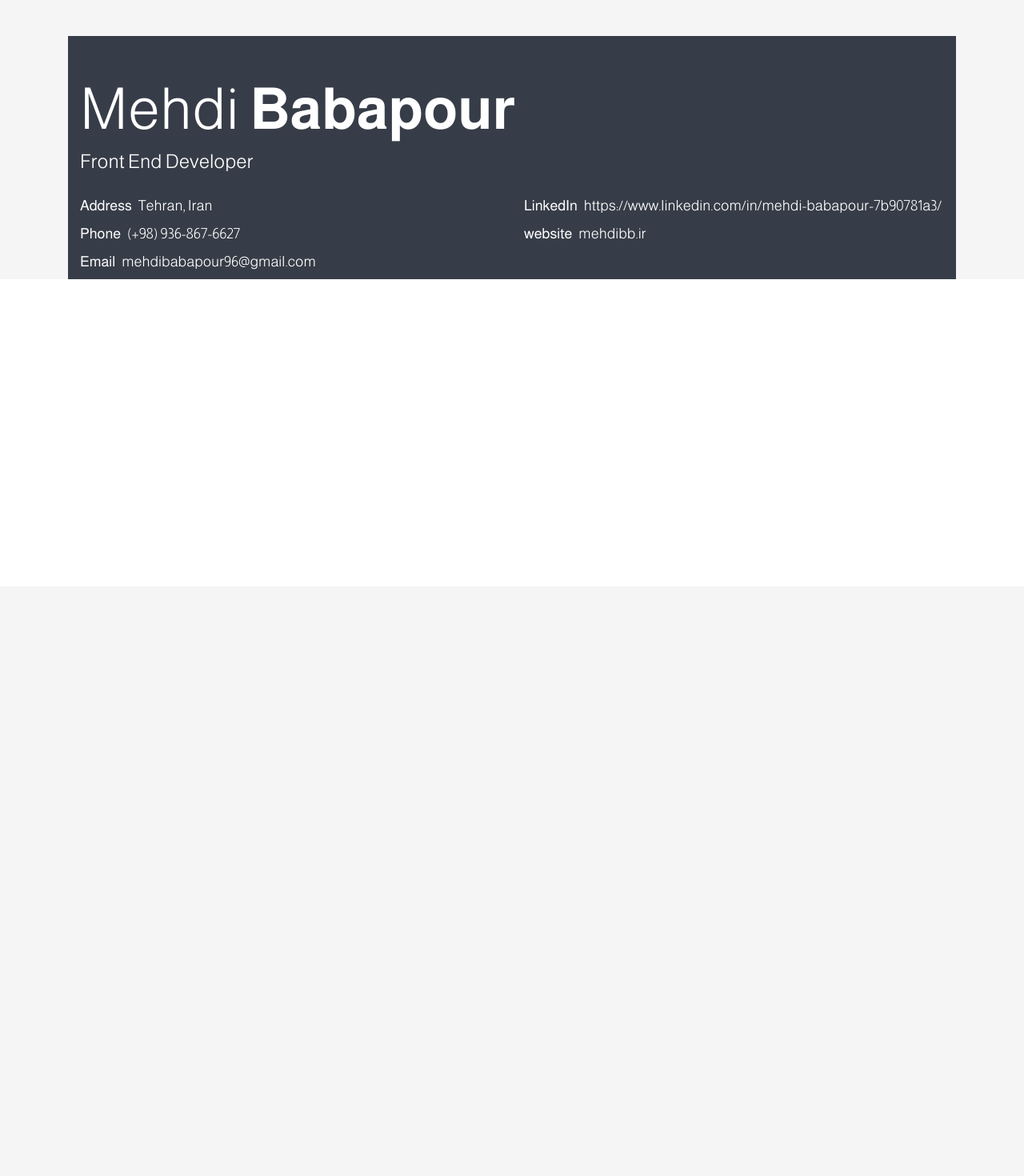
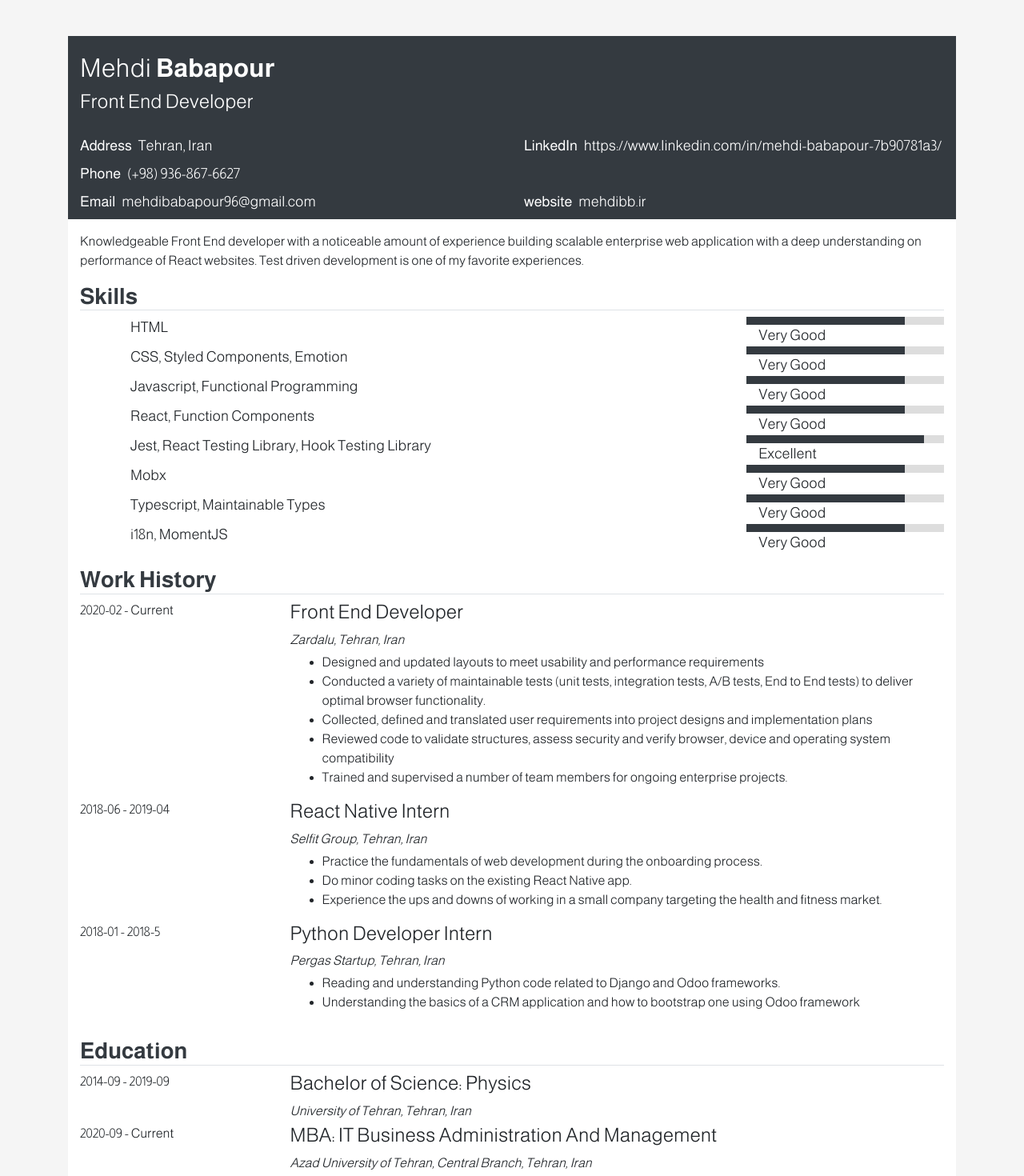
Before and after one commit to mehdibb/personal-blog-react, a React (Create React App) app: page /resume in a window 1280 px wide. Shown: the part 67-1537 px from the top of the page at 80% size. Before the commit the page ends 800 px from the top, so only its background shows below. Built offline with nearby package versions, Linux system fonts and the light colour scheme; no server answers; what contentful-management would draw is missing.

Commit message:
add work and education history to resume

```diff
--- a/src/pages/application/index.scss
+++ b/src/pages/application/index.scss
@@ -1,7 +1,8 @@
 @import url('https://fonts.googleapis.com/css2?family=Lato:ital,wght@0,100;0,300;0,400;1,100;1,300;1,400&family=Playfair+Display&display=swap');
 
 html,
-body {
+body,
+#root {
   height: 100%;
 }
 
@@ -33,12 +34,12 @@ p {
   background-color: #f5f5f5;
 }
 
-ul {
+ul li button, ul li a {
   list-style: none;
   padding: unset;
 }
 
-li {
+li button, li a {
   position: relative;
   width: max-content;
 
--- a/src/pages/resume/index.tsx
+++ b/src/pages/resume/index.tsx
@@ -1,7 +1,175 @@
-import React from 'react';
-import { Col, Container, Row} from 'react-bootstrap';
-import {TopSection, Name, StyledResume, Title, Info} from './styles';
+import React, { useMemo } from 'react';
+import { Col, Row} from 'react-bootstrap';
+import {TopSection, Name, StyledResume, Title, Info, Content, StyledSkill, Percentage, Description, StyledExperience} from './styles';
 
+
+interface Skill {
+  proficiency: number;
+  title: string;
+}
+
+interface Experience {
+  startDate: string;
+  endDate?: string;
+  title: string;
+  location: string[];
+}
+
+interface WorkHistory extends Experience {
+  descriptionItems: string[];
+}
+
+function isWorkHistory(object: object): object is WorkHistory {
+  return 'startDate' in object &&
+    'title' in object &&
+    'location' in object &&
+    'descriptionItems' in object;
+}
+
+const EDUCATION_HISTORY: Experience[] = [
+  {
+    location: ['University of Tehran', 'Tehran', 'Iran'],
+    startDate: '2014-09',
+    endDate: '2019-09',
+    title: 'Bachelor of Science: Physics',
+  },
+  {
+    location: ['Azad University of Tehran', 'Central Branch', 'Tehran', 'Iran'],
+    startDate: '2020-09',
+    title: 'MBA: IT Business Administration And Management',
+  }
+]
+
+const WORK_HISTORY: WorkHistory[] = [
+  {
+    descriptionItems: [
+      'Designed and updated layouts to meet usability and performance requirements',
+      'Conducted a variety of maintainable tests (unit tests, integration tests, A/B tests, End to End tests) to deliver optimal browser functionality.',
+      'Collected, defined and translated user requirements into project designs and implementation plans',
+      'Reviewed code to validate structures, assess security and verify browser, device and operating system compatibility',
+      'Trained and supervised a number of team members for ongoing enterprise projects.'
+    ],
+    location: ['Zardalu', 'Tehran', 'Iran'],
+    startDate: '2020-02',
+    title: 'Front End Developer',
+  },
+  {
+    descriptionItems: [
+      'Practice the fundamentals of web development during the onboarding process.',
+      'Do minor coding tasks on the existing React Native app.',
+      'Experience the ups and downs of working in a small company targeting the health and fitness market.',
+    ],
+    location: ['Selfit Group', 'Tehran', 'Iran'],
+    startDate: '2018-06',
+    endDate: '2019-04',
+    title: 'React Native Intern',
+  },
+  {
+    descriptionItems: [
+      'Reading and understanding Python code related to Django and Odoo frameworks.',
+      'Understanding the basics of a CRM application and how to bootstrap one using Odoo framework',
+    ],
+    location: ['Pergas Startup', 'Tehran', 'Iran'],
+    startDate: '2018-01',
+    endDate: '2018-5',
+    title: 'Python Developer Intern',
+  }
+]
+
+const SKILLS: Skill[] = [
+  {
+    proficiency: 80,
+    title: "HTML",
+  },
+  {
+    proficiency: 80,
+    title: "CSS, Styled Components, Emotion",
+  },
+  {
+    proficiency: 80,
+    title: "Javascript, Functional Programming",
+  },
+  {
+    proficiency: 80,
+    title: "React, Function Components",
+  },
+  {
+    proficiency: 90,
+    title: "Jest, React Testing Library, Hook Testing Library",
+  },
+  {
+    proficiency: 80,
+    title: "Mobx",
+  },
+  {
+    proficiency: 80,
+    title: "Typescript, Maintainable Types",
+  },
+  {
+    proficiency: 80,
+    title: "i18n, MomentJS",
+  },
+]
+
+interface SkillProps {
+  title: string;
+  proficiency: number;
+}
+
+function SkillComponent({title, proficiency} : SkillProps): React.ReactElement {
+  const proficiencyDescription = useMemo((): string => {
+    if (proficiency < 0 || proficiency > 100) {
+      throw new Error("proficiency should be a number between 0 and 100");
+    }
+    if (proficiency < 21) {
+      return "Basic";
+    }
+    else if (proficiency < 41) {
+      return "Average";
+    }
+    else if (proficiency < 61) {
+      return "Good";
+    }
+    else if (proficiency < 81) {
+      return "Very Good";
+    }
+    else {
+      return "Excellent";
+    }
+  }, [proficiency])
+
+  return (
+    <StyledSkill className="d-flex ml-5">
+      <Col >{title}</Col>
+      <Col className="col-3">
+        <Row className="mr-0"><Percentage value={proficiency} /></Row>
+        <Row><Description>{proficiencyDescription}</Description></Row>
+      </Col>
+    </StyledSkill>
+  )
+}
+
+function ExperienceComponent({item}: {item: Experience | WorkHistory}): React.ReactElement {
+
+  return (
+    <StyledExperience>
+      <Col className="col-3" >{item.startDate} - {item.endDate || 'Current'}</Col>
+      <Col >
+        <Row><h4>{item.title}</h4></Row>
+        <Row className="font-italic mb-1">{item.location.map((locationItem, index) => `${locationItem}${index !== item.location.length - 1 ? ', ' : ''}`)}</Row>
+        {isWorkHistory(item)
+          ? <Row>
+          <ul>
+            {item.descriptionItems.map((descriptionItem) => (
+              <li>{descriptionItem}</li>
+            ))}
+          </ul>
+        </Row>
+          : null}
+      </Col>
+    </StyledExperience>
+  )
+}
 
 interface Props {
   className?: string;
@@ -11,7 +179,7 @@ function Resume({className}: Props): React.ReactElement {
 
   return (
     <div className={className}>
-      <TopSection>
+      <TopSection className="mb-3">
         <Name>
           <Col><h1 className="mb-1">Mehdi <b>Babapour</b></h1></Col>
         </Name>
@@ -37,7 +205,7 @@ function Resume({className}: Props): React.ReactElement {
               </Col>
             </Row>
           </Col>
-          <Col>
+          <Col className="d-flex flex-column">
             <Row className="mb-2">
               <Col>
                 <b className="mr-2">LinkedIn</b>
@@ -55,6 +223,32 @@ function Resume({className}: Props): React.ReactElement {
           </Col>
         </Info>
       </TopSection>
+      <Content>
+        <Row className="mt-2 mb-2">
+          <Col>
+            Knowledgeable Front End developer with a noticeable amount of experience building scalable enterprise web
+            application with a deep understanding on performance of React websites. Test driven development is one of
+            my favorite experiences.
+          </Col>
+        </Row>
+        <h3 className="border-bottom mt-3">Skills</h3>
+        {SKILLS.map(({proficiency, title}, index) => <SkillComponent
+          proficiency={proficiency}
+          title={title}
+          key={index}
+          />)}
+        <h3 className="border-bottom mt-3">Work History</h3>
+        {WORK_HISTORY.map((historyItem, index) => <ExperienceComponent
+          item={historyItem}
+          key={index}
+          />)}
+        <h3 className="border-bottom mt-3">Education</h3>
+        {EDUCATION_HISTORY.map((historyItem, index) => <ExperienceComponent
+          item={historyItem}
+          key={index}
+        />
+        )}
+      </Content>
     </div>
   )
 }
--- a/src/pages/resume/styles.ts
+++ b/src/pages/resume/styles.ts
@@ -2,10 +2,37 @@ import styled from '@emotion/styled';
 import { Col, Container, Row } from 'react-bootstrap';
 
 
+export const Description = styled(Col)`
+
+`;
+
+export const Percentage = styled(Col)<{value: number}>`
+  background-color: #ddd;
+  height: 10px;
+  position: relative;
+
+  ::after {
+    position: absolute;
+    left: 0;
+    top: 0;
+    content: " ";
+    width: ${({value}): string => `${value}%`};
+    height: 100%;
+    background-color: var(--gray-dark);
+  }
+`;
+
+export const StyledSkill = styled(Row)`
+  font-size: 18px;
+`;
+
+export const StyledExperience = styled(Row)`
+
+`;
+
 export const Name = styled(Row)`
 
   h1 {
-    font-size: 72px;
     letter-spacing: 0.2px;
 
     b {
@@ -22,7 +49,8 @@ export const Info = styled(Row)`
   font-size: 18px;
 
   a {
-    color: white;
+    color: var(--white);
+    word-break: break-all;
   }
 
   b {
@@ -31,12 +59,20 @@ export const Info = styled(Row)`
 `;
 
 export const TopSection = styled(Col)`
-  /* TODO: read from theme */
-  background-color: #373d48;
-  color: #fff;
+  background-color: var(--gray-dark);
+  color: var(--white);
+`;
+
+export const Content = styled(Col)`
+  h3 {
+    font-weight: 600;
+    color: var(--gray-dark)
+  }
 `;
 
 export const StyledResume = styled(Container)`
+  background-color: var(--white);
+
   * {
     font-family: 'Almarai', sans-serif;
     font-weight: 300;
```
